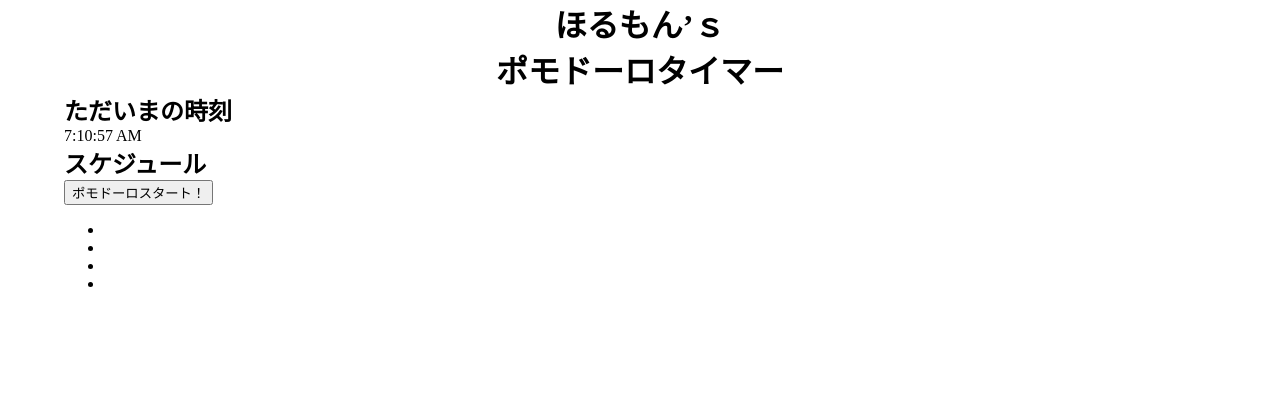
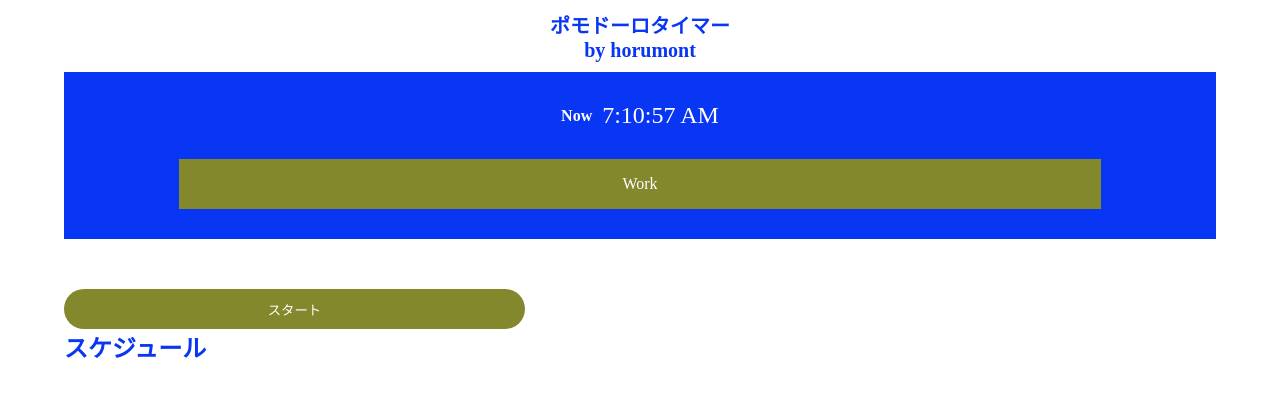
Before and after one commit to sonho463/son-pomo, a plain HTML site: page index.html in a window 1280 px wide. Drawn offline with Linux system fonts and the light colour scheme.

Commit message:
style 50%

```diff
--- a/index.html
+++ b/index.html
@@ -7,22 +7,21 @@
 	<title>ほるもん’ｓ ポモドーロタイマー</title>
 </head>
 <body>
-<h1 class="title">ほるもん’ｓ<br>ポモドーロタイマー</h1>
-<section class="nowTime">
-	<h2>ただいまの時刻</h2>
-	<p id="now"></p>
+<h1 class="title">ポモドーロタイマー<br>by horumont</h1>
+<section class="main-board">
+	<div class="nowTime">
+		<h2>Now</h2>
+		<p id="now"></p>
+	</div><!-- /.nowTime -->
+	<div class="nowAttr">
+		Work
+	</div><!-- /.nowAttr -->
 </section>
 
 <section id="pomo">
+	<button onclick="addElement();">スタート</button>
 	<h2 id="h2">スケジュール</h2>
-	<button onclick="addElement();">ポモドーロスタート！</button>
 	<div id="schedule">
-		<ul id="pomoList">
-			<li id="pomo1"></li><!-- /#pomo -->
-			<li id="pomo2"></li><!-- /#pomo -->
-			<li id="pomo3"></li><!-- /#pomo -->
-			<li id="pomo4"></li><!-- /#pomo -->
-		</ul>
 	</div><!-- /#schedule -->
 </section>
 
--- a/scripts/main.js
+++ b/scripts/main.js
@@ -45,7 +45,7 @@ function addElement () {
 	rmSchedule(); //今の配列を削除
 
 	//表示する ul#pomoList を作成
-	pomoList = document.createElement('ul');
+	pomoList = document.createElement('div');
 	pomoList.setAttribute('id', 'pomoList');
 
 	// pomoArrayを設定して、li#pomo$ を設定
@@ -53,7 +53,7 @@ function addElement () {
 	let counter = 1
 	while(true){
 		if(pomoArray.length >= 8) break;
-		p = document.createElement('li');
+		p = document.createElement('div');
 		p.setAttribute('id', `pomo${counter}`);
 		pomoArray.push(p);
 		console.log(pomoArray);
@@ -74,12 +74,16 @@ function addElement () {
 	console.log (scheduleTime);
 	let count = 0;
 	while(count < 8){
-		// if(count % 2 == 0){
-			let text = document.createTextNode(scheduleTime[count]);
-			console.log(text);
-			document.querySelector(`#pomo${count + 1}`).appendChild(text);
+		let text = document.createTextNode(scheduleTime[count]);
+		let pText = document.createElement('p');
+			pText.appendChild(text);
+			document.querySelector(`#pomo${count + 1}`).appendChild(pText);
 			count += 1;
 	}
+
+	// 小見出し
+
+
 }
 
 function rmSchedule () {
--- a/styles/style.scss
+++ b/styles/style.scss
@@ -1,6 +1,8 @@
 body {
 	width: 90%;
 	margin: 0 auto;
+	background-color: #fff;
+	color: #0936F2;
 }
 
 h1,h2,h3,h4,p {
@@ -8,11 +10,77 @@ h1,h2,h3,h4,p {
 	padding: 0;
 }
 
+ul {
+	list-style-type: none;
+}
+
+// li {
+// 	list-style: none;
+// }
+
 .title {
 	text-align: center;
+	font-size: 20px;
+	padding: 10px;
 }
 
+.main-board {
+	width:100%;
+	margin-bottom: 50px;
+	height: fit-content;
+	background-color: #0936F2;
+	color:#fff;
+	display: flex;
+	flex-direction: column;
+	justify-content: center;
+	align-items: center;
+}
 
-#schedule {
+.nowTime {
+	display: flex;
+	justify-content: center;
+	align-items: center;
+	margin-top: 30px;
+	margin-bottom: 30px;
+	h2{
+		font-size: 16px;
+		margin-right: 10px;
+	}
+}
 
+.nowAttr {
+	background-color: #84882D;
+	color: #fff;
+	width: 80%;
+	height: 50px;
+	text-align: center;
+	line-height: 50px;
+	margin-bottom: 30px;
 }
+
+#now{
+	font-size: 24px;
+}
+
+button {
+	width: 40%;
+	height: 40px;
+	border-radius: 20px;
+	border: 0;
+	background-color: #84882D;
+	color: #fff;
+}
+
+#pomo {
+	display: flex;
+	flex-direction: column;
+}
+
+#pomoList {
+	font-size: 24px;
+	div{
+		&:nth-child(odd) {
+			background-color: pink;
+		}
+	}
+}
```
Also changed, not shown: styles/style.css, 1 other file.
